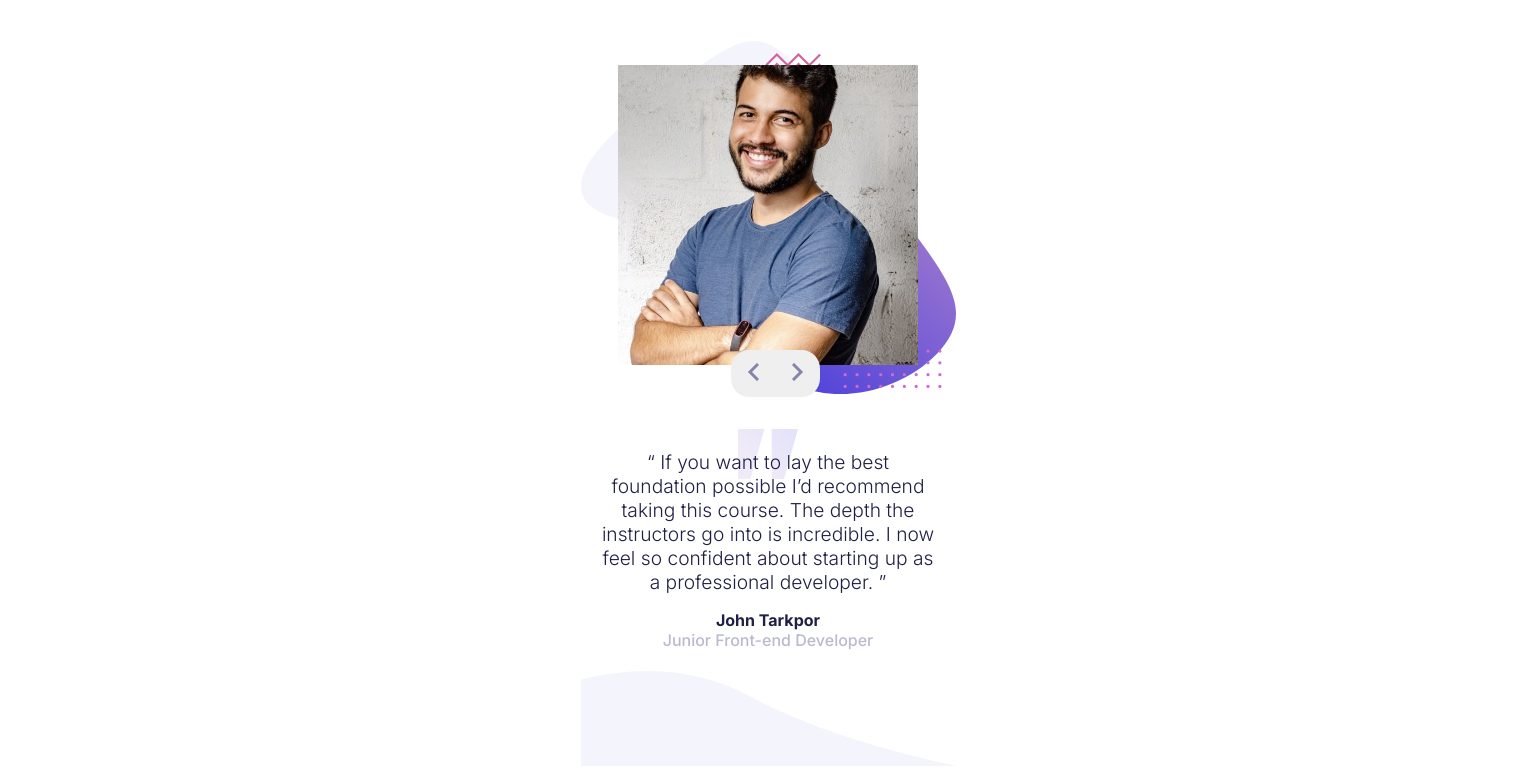
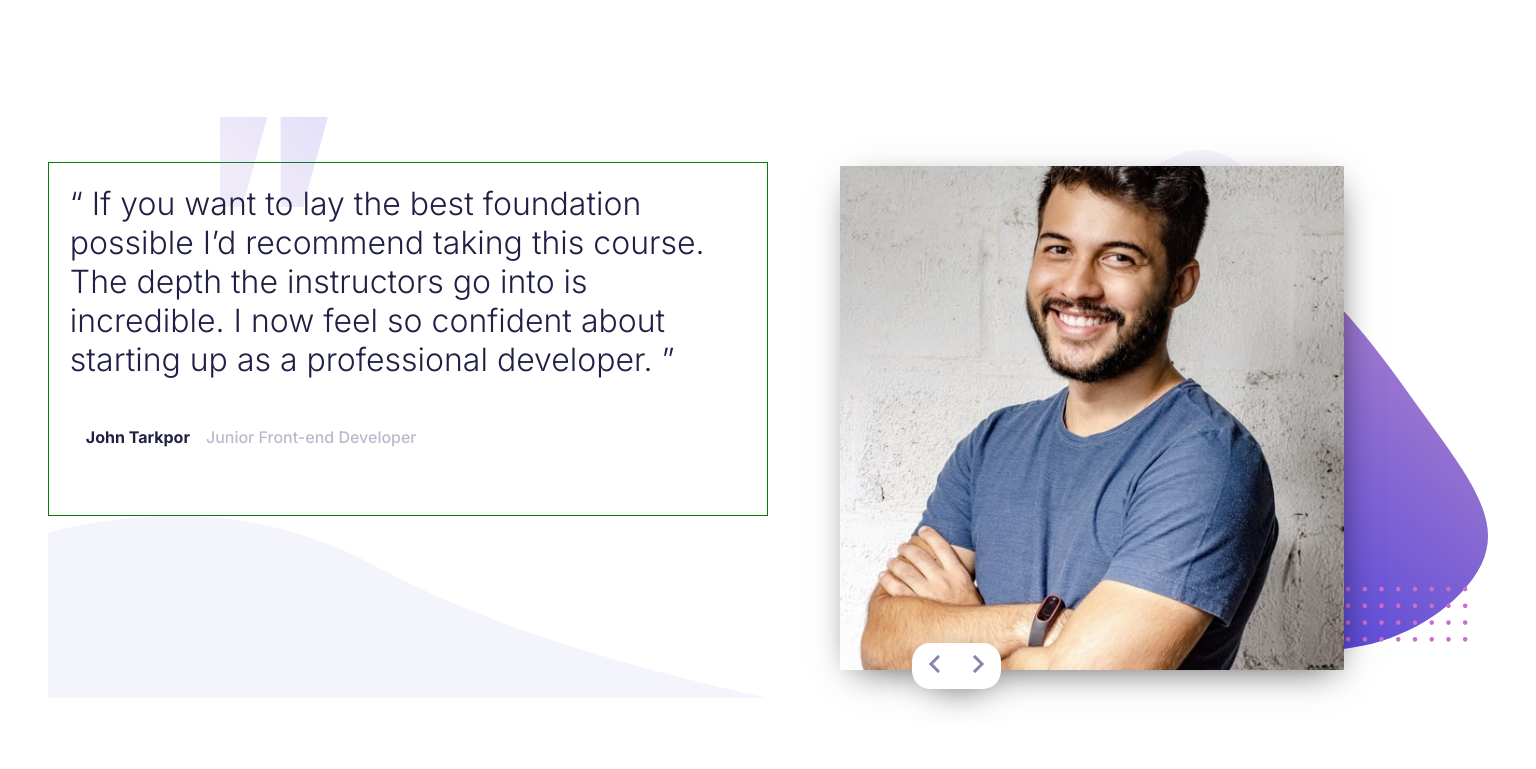
Before and after one commit to ioangheraszim/coding-bootcamp-testimonials-fe, a plain HTML site: page index.html in a window 1536 px wide. Drawn offline with Linux system fonts and the light colour scheme; a script that the page names is missing.

Commit message:
Made a mistake with HTML mobile is responsive but desktop not

```diff
--- a/index.html
+++ b/index.html
@@ -22,15 +22,17 @@
     </div>
     <div class="card-element">
       <div class="image-container">
-        <img src="./images/image-john.jpg" alt="">
+        <img src="./images/image-john.jpg" alt="person image">
       </div>
       <div class="button-container">
         <button  class="previous-button"><img src="/images/icon-prev.svg" alt="previous icon"></button>
         <button  class="next-button"><img src="/images/icon-next.svg"  alt="next icon"></button>
       </div>
     </div>
+
+    <div class="order-text">
       <div class="text-container">
-      <div class="quotes-container">
+        <div class="quotes-image">
           <img class= "the-quote" src="./images/pattern-quotes.svg" alt="quotes image">
         </div>
         <div class="quote-container">
@@ -38,21 +40,21 @@
             The depth the instructors go into is incredible. I now feel so confident about
             starting up as a professional developer. ”
           </p>
+          <div class="information">
             <p class="name">John Tarkpor</p>
             <p class="profession">Junior Front-end Developer</p>
           </div>
 
         </div>
-    <!-- <div class="slide-2">
-      <p>“ If you want to lay the best foundation possible I’d recommend taking this course.
-        The depth the instructors go into is incredible. I now feel so confident about
-        starting up as a professional developer. ”
-      </p>
-      <p>John Tarkpor</p>
-      <p>Junior Front-end Developer</p>
-    </div> -->
+      </div>
 
+      <div class="pattern">
         <img class="background-img" src="./images/pattern-curve.svg" alt="background-image">
+      </div>
+    </div>
+
+
+
   </main>
 
 
--- a/style.scss
+++ b/style.scss
@@ -50,12 +50,13 @@ body {
             bottom: 50%;
             left: 10%;
             animation: fade-in-image 2s ease-in forwards;
+            box-shadow: 3px 10px 36px -13px rgba(0,0,0,0.75);
         }
 
         @keyframes fade-in-image {
             0% {
                 opacity: 0;
-                transform: translateX(100%)
+                transform: translateX(35%)
             }
             100% {
                 opacity: 1;
@@ -69,14 +70,13 @@ body {
             top: 95%;
             left: 40%;
             border-radius: 50%;
-            background-color: #fff;
+            box-shadow: 3px 10px 36px -13px rgba(0,0,0,0.75);
 
             button {
                 border: none;
                 outline: none;
                 padding: .8rem 1rem;
-
-                // background-color: #fff;
+                background-color: #fff;
                 margin: 0;
                 cursor: pointer;
             }
@@ -103,7 +103,7 @@ body {
         font-weight: 300;
         color: $dark-blue;
 
-        .quotes-container {
+        .quotes-image {
             position: absolute;
             top:0%;
             left: 34%;
@@ -118,13 +118,13 @@ body {
             font-size: 1.2rem;
             color: $dark-blue;
             font-weight: 300;
-            animation: fade-in-comment 2s ease-in forwards;
+            animation: fade-in-anim 2s ease-in forwards;
         }
 
-        @keyframes fade-in-comment {
+        @keyframes fade-in-anim {
             0% {
                 opacity: 0;
-                transform: translateX(-100%)
+                transform: translateX(-35%)
             }
             100% {
                 opacity: 1;
@@ -151,3 +151,82 @@ body {
         }
 
 }
+
+@media (min-width: 1440px) {
+    .container {
+        max-width: 1440px;
+        display: flex;
+        justify-content: end;
+        align-items: center;
+
+        .background-card {
+            width: 530px;
+            height: 530px;
+        }
+
+        .card-element {
+            width: 50%;
+
+            .button-container {
+                display: flex;
+                position: absolute;
+                top: 95%;
+                left: 20%;
+                border-radius: 50%;
+            }
+
+            .image-container {
+                width: 70%;
+                bottom: 50%;
+                left: 10%;
+            }
+        }
+
+        .order-text {
+            width: 50%;
+
+        }
+
+        .text-container {
+            order: 1;
+            width: fit-content;
+            border: 1px solid green;
+
+            .quote-container {
+                text-align: left;
+
+                .information {
+                    display: flex;
+                    justify-content: start;
+                    align-items: center;
+                    margin: 2rem 0;
+
+                    .name {
+                        margin: 1rem;
+                        margin-right: 1rem;
+                    }
+                }
+            }
+
+            .comment {
+                font-size: 32px;
+            }
+
+            .quotes-image {
+                position: absolute;
+                top:-13%;
+                left: 23%;
+
+                .the-quote {
+                    width: 90%;
+                }
+
+            }
+        }
+
+        .card-element {
+            order: 2;
+        }
+
+    }
+}
```
Also changed, not shown: style.css, 1 other file. Lines whose indentation alone changed are shown as unchanged.
